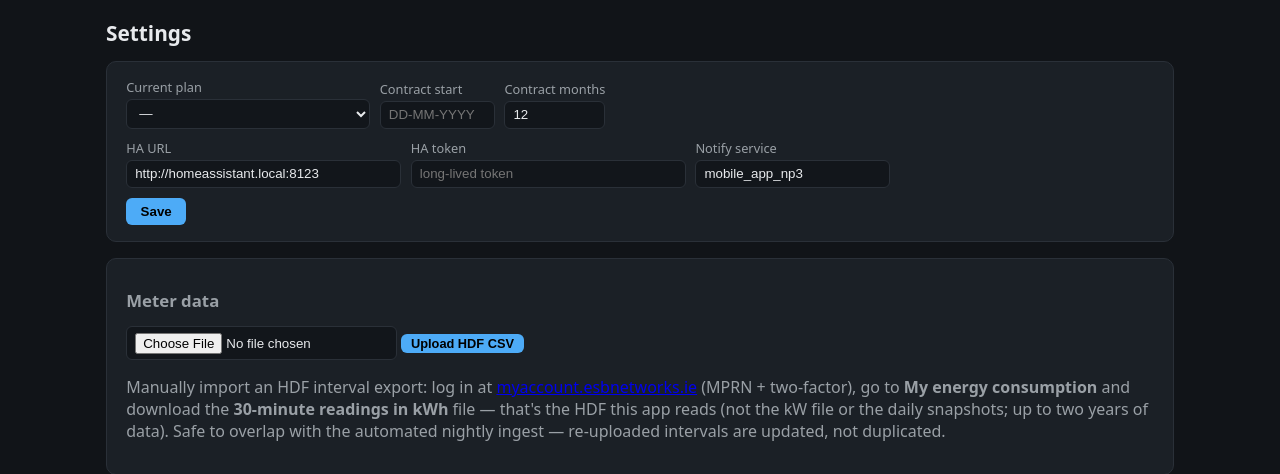
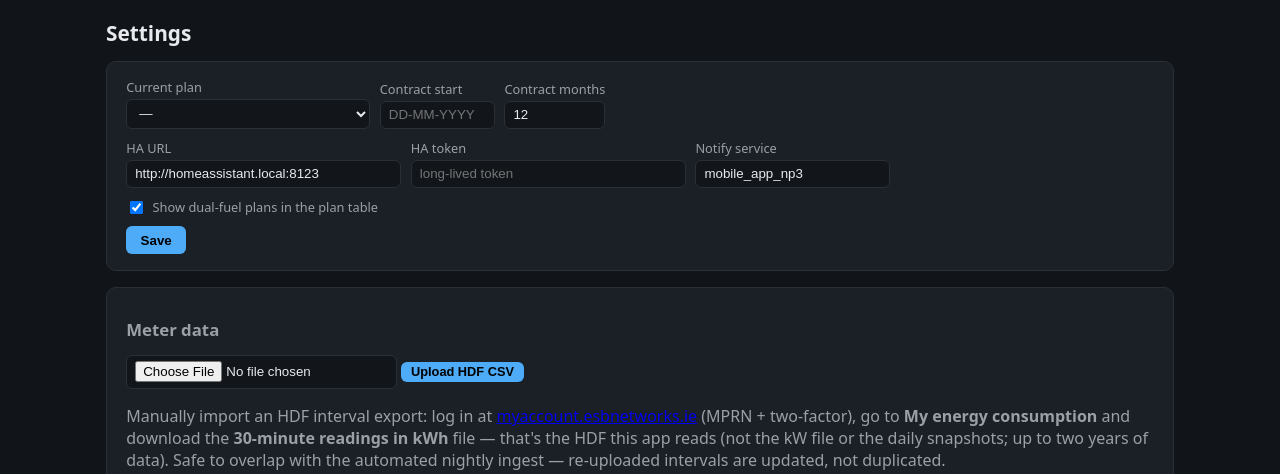
Before and after one commit to colfin22/tariff-optimiser, a FastAPI app: page /settings in a window 1280 px wide. Shown: the part 49-523 px from the top of the page. Run offline with FastAPI, Linux system fonts and the light colour scheme; data comes from the database, SQL or seed files in the repository; data that the repository does not hold is empty.

Commit message:
Add a settings toggle to show/hide dual-fuel plans on the dashboard
Default on. Unchecking it filters fuel_type='dual' rows out of the
ranked table entirely without touching the underlying tracked plans.

```diff
--- a/app/main.py
+++ b/app/main.py
@@ -76,6 +76,8 @@ def dashboard(request: Request, days: int = 365, uploaded: str = ""):
     try:
         freshness = c.execute("SELECT MAX(interval_end) m, COUNT(*) n FROM readings").fetchone()
         ranking = engine.rank_plans(c, days) if freshness["n"] else []
+        if db.get_setting(c, "show_dual_fuel", "1") != "1":
+            ranking = [r for r in ranking if r.get("fuel_type") != "dual"]
         current_id = db.get_setting(c, "current_plan_id")
         current = next((r for r in ranking if str(r.get("plan_id")) == current_id), None)
         end = alerts.contract_end(c)
@@ -274,6 +276,7 @@ def settings_page(request: Request, uploaded: str = ""):
         plans = c.execute("SELECT id,supplier,name FROM plans WHERE active=1 ORDER BY supplier,name").fetchall()
         s = {k: db.get_setting(c, k) for k in
              ("current_plan_id", "contract_start", "contract_months", "ha_url", "ha_token", "notify_service")}
+        s["show_dual_fuel"] = db.get_setting(c, "show_dual_fuel", "1")
         return templates.TemplateResponse(request, "settings.html", {"plans": plans, "s": s, "uploaded": uploaded})
     finally:
         c.close()
@@ -281,11 +284,13 @@ def settings_page(request: Request, uploaded: str = ""):
 
 @app.post("/settings")
 def settings_save(current_plan_id: str = Form(""), contract_start: str = Form(""), contract_months: str = Form("12"),
-                  ha_url: str = Form(""), ha_token: str = Form(""), notify_service: str = Form("")):
+                  ha_url: str = Form(""), ha_token: str = Form(""), notify_service: str = Form(""),
+                  show_dual_fuel: str = Form("")):
     c = conn()
     try:
         for k, v in (("current_plan_id", current_plan_id), ("contract_start", contract_start),
-                     ("contract_months", contract_months), ("ha_url", ha_url), ("notify_service", notify_service)):
+                     ("contract_months", contract_months), ("ha_url", ha_url), ("notify_service", notify_service),
+                     ("show_dual_fuel", "1" if show_dual_fuel else "0")):
             db.set_setting(c, k, v)
         if ha_token:  # blank = keep existing
             db.set_setting(c, "ha_token", ha_token)
--- a/app/templates/settings.html
+++ b/app/templates/settings.html
@@ -17,6 +17,12 @@
     <label>HA URL <input name="ha_url" value="{{ s.ha_url or 'http://homeassistant.local:8123' }}" size="30"></label>
     <label>HA token <input name="ha_token" type="password" placeholder="{% if s.ha_token %}(saved — blank keeps it){% else %}long-lived token{% endif %}" size="30"></label>
     <label>Notify service <input name="notify_service" value="{{ s.notify_service or 'mobile_app_np3' }}" size="20"></label>
+  </div>
+  <div class="formrow">
+    <label style="flex-direction:row; align-items:center; gap:0.4rem;">
+      <input type="checkbox" name="show_dual_fuel" value="1" {% if s.show_dual_fuel != '0' %}checked{% endif %}>
+      Show dual-fuel plans in the plan table
+    </label>
   </div>
   <button>Save</button>
 </form>
```
